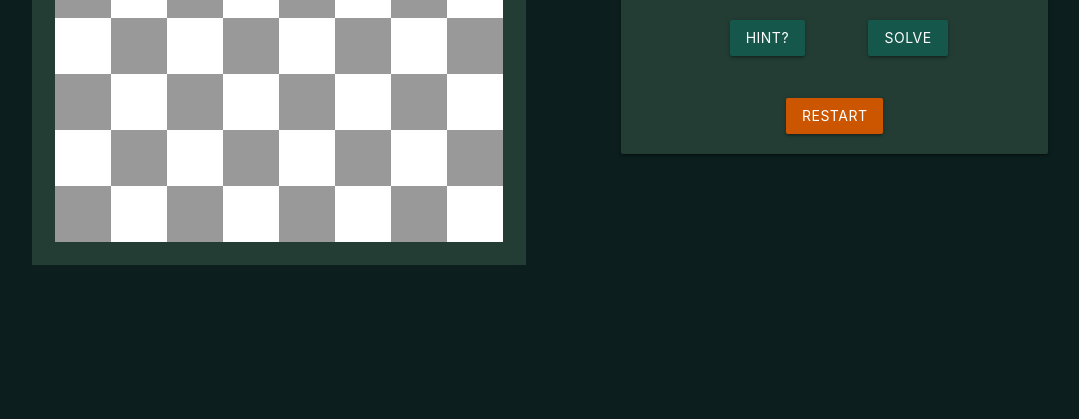
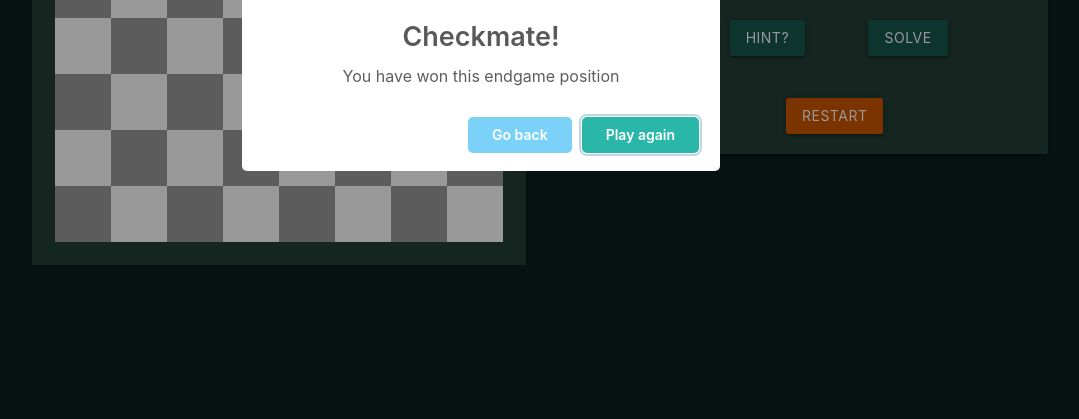
Before and after one commit to amoyse/endgamez, a Flask app: template templates/playingPageWhite.html in a window 1280 px wide. Shown: the part 381-800 px from the top of the page, without its empty margins (159-1238 px from the left). Run offline with Flask 2, Linux system fonts and the light colour scheme; the template is opened without the code that fills it, so the values that code supplies are empty.

Commit message:
Flashes message for drawn and won positions

```diff
--- a/app.py
+++ b/app.py
@@ -71,10 +71,16 @@
 
     jason = r.json()
 
-    if len(jason["moves"]) > 0:
+    if jason["category"] == "draw":
+        if len(jason["moves"]) == 0:
+            uciMove = "Thispositionisstalemate!!"
+        else:
+            uciMove = jason["moves"][0]["uci"] + "draw"
+    elif len(jason["moves"]) == 0:
+        uciMove = -1
+    else:
         uciMove = jason["moves"][0]["uci"]
-    else:
-        uciMove = -1
+
 
     if starting:
         moveCount = jason["dtm"]
--- a/static/js/app.js
+++ b/static/js/app.js
@@ -1,4 +1,4 @@
-import swal from "sweetalert";
+// const { default: swal } = require("sweetalert");
 
 const black = "black"
 const white = "white";
@@ -15,6 +15,8 @@
 let turn = white;
 
 let checked = "";
+
+
 
 function sleep(ms) {
     return new Promise(resolve => setTimeout(resolve, ms));
@@ -34,7 +36,7 @@
 }
 
 async function playNextMove(fen) {
-    // console.log(fen);
+    // console.log(zfen);
 
     let fenKey = {"fen": fen};
     let response = await fetch("/api/nextMove", {
@@ -52,7 +54,43 @@
         moveCount = Math.floor(moveCount / 2) + 1
     }
 
-    if (uciMove != -1) {
+    if (uciMove == -1) {
+        await sleep(400);
+        swal({
+            title: "Checkmate!",
+            text: "You have won this endgame position",
+            icon: "success",
+            buttons: {
+                back: {
+                    text: "Go back",
+                    value: "back"
+                },
+                again: {
+                    text: "Play again",
+                    value: "again",
+                }
+            }
+        }).then((value) => {
+            if (value == "again") {
+                window.location.reload();
+            }
+            else if (value == "back") {
+                window.history.back();
+            }
+        })
+    } else if (uciMove.length > 6) {
+        if (uciMove.length < 15) {
+            await sleep(400);
+            board.moveFromUCI(uciMove);
+            board.draw();
+        }
+        await sleep(300);
+        swal("Draw!", "This position is drawn... play again?").then((playAgain) => {
+            if (playAgain) {
+               window.location.reload();
+            }
+        });
+    } else {
         await sleep(400);
         board.moveFromUCI(uciMove);
         board.draw();
@@ -65,6 +103,7 @@
         }
     }
 }
+
 
 async function getHint() {
 
@@ -86,7 +125,7 @@
     let fromPiece = board.pieceAtId(from);
     let pieceToTake = board.pieceAtId(to);
     if (pieceToTake.pieceCode != '') {
-        hint = `Move your ${fromPiece.piece} from ${from} to ${to} and take ${pieceToTake}`;
+        hint = `Move your ${fromPiece.piece} from ${from} to ${to} and take their ${pieceToTake.piece}`;
     } else {
         hint = `Move your ${fromPiece.piece} from ${from} to ${to}`;
     }
@@ -144,7 +183,8 @@
                 }
             }
         }
-    }
+     }
+
 
 }
 
@@ -1447,6 +1487,5 @@
 }
 
 
-
 const board = new Board(chessboard);
 board.draw()
--- a/templates/playingPageWhite.html
+++ b/templates/playingPageWhite.html
@@ -179,5 +179,6 @@
     </script>
 
     <script src="{{ url_for('static', filename='js/app.js') }}"></script>
+    <script src="https://unpkg.com/sweetalert/dist/sweetalert.min.js"></script>
   </body>
 </html>
```
